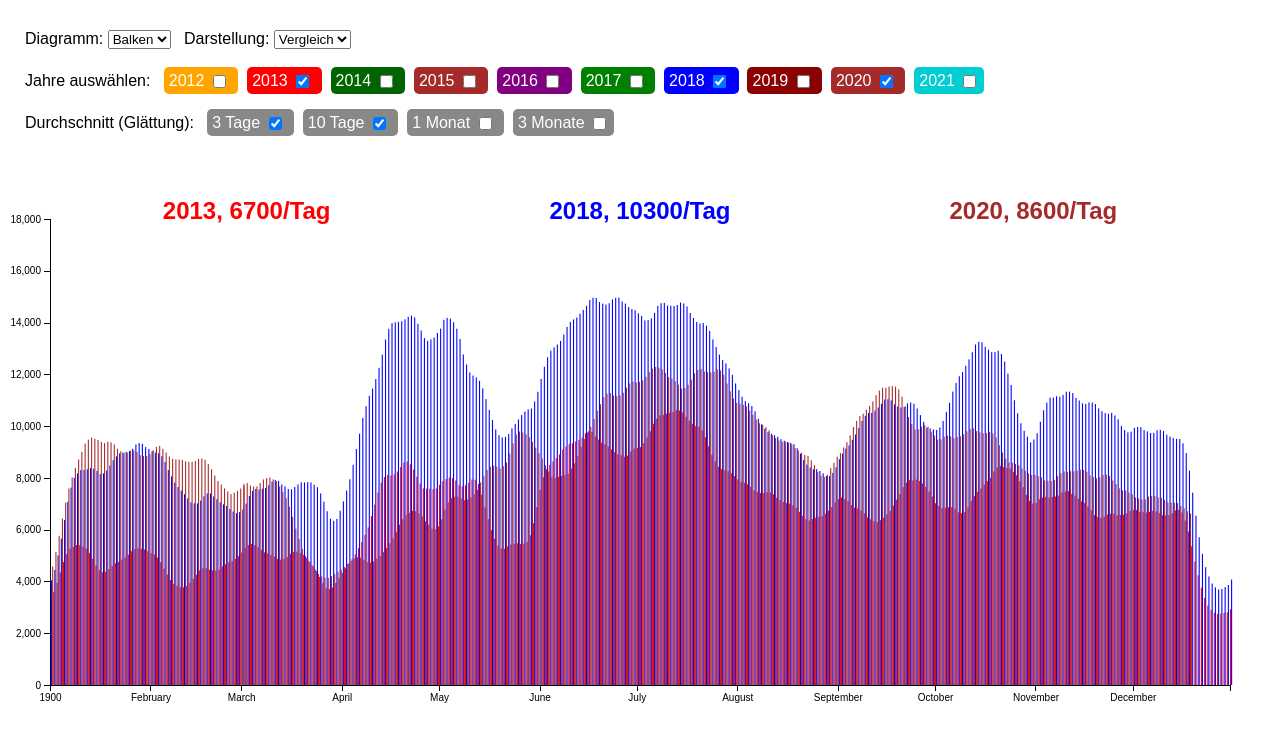
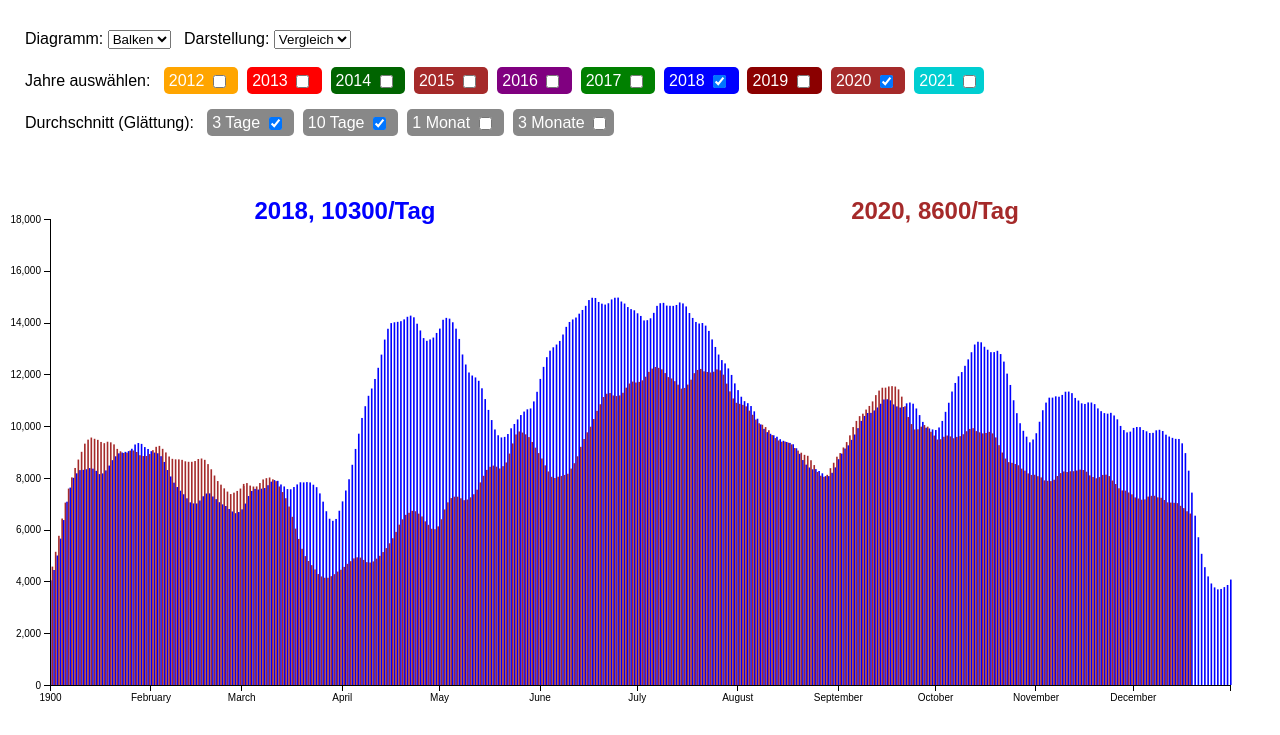
Before and after one commit to nicograef/wiwili, a plain HTML site: page index.html in a window 1280 px wide. Shown: the part 65-800 px from the top of the page. Drawn offline with nearby package versions, Linux system fonts and the light colour scheme.

Commit message:
Deploying to gh-pages from  @ 7aa24c1f9db4bf634eb1915e9f3a45b40b78dd32 🚀

```diff
--- a/bundle.js
+++ b/bundle.js
@@ -14,7 +14,7 @@
         2021: 'darkturquoise'
     };
 
-    var LineGraph = function (data) {
+    function LineGraph(data) {
         // set the dimensions and margins of the graph
         var axisOffset = 50;
         var svg = d3.select('svg')
@@ -69,9 +69,9 @@
             .append('g')
             .attr('class', 'axis')
             .call(d3.axisLeft(y));
-    };
+    }
 
-    var BarChart = function (data) {
+    function BarChart(data) {
         // set the dimensions and margins of the graph
         var axisOffset = 50;
         var svg = d3.select('svg')
@@ -127,16 +127,16 @@
             .append('g')
             .attr('class', 'axis')
             .call(d3.axisLeft(y));
-    };
+    }
 
     var parseTime = d3.timeParse('%m-%d');
     var parseTimeWithYear = d3.timeParse('%Y-%m-%d');
     d3.csv('data/counts-by-year.csv').then(function (rawData) {
-        var selectedYears = ['2013', '2018', '2020'];
+        var selectedYears = ['2018', '2020'];
         var selectedSmoothing = ['3-tage', '10-tage'];
         var selectedChartType = 'bar-chart';
         var selectedChartMode = 'comparison';
-        var updateGraph = function () {
+        function updateGraph() {
             // Create new copy every time so we don't mess with the original data set
             var currentCopy = rawData.map(function (d) { return ({
                 year: d.year,
@@ -164,33 +164,33 @@
                 LineGraph(filteredData);
             else if (selectedChartType === 'bar-chart')
                 BarChart(filteredData);
-        };
-        var onYearsChange = function (e) {
+        }
+        function onYearsChange(e) {
             var changedYear = e.target;
             if (changedYear.checked)
                 selectedYears.push(changedYear.value);
             else
                 selectedYears = selectedYears.filter(function (year) { return year !== changedYear.value; });
             updateGraph();
-        };
-        var onSmoothingChange = function (e) {
+        }
+        function onSmoothingChange(e) {
             var changedSmoothing = e.target;
             if (changedSmoothing.checked)
                 selectedSmoothing.push(changedSmoothing.value);
             else
                 selectedSmoothing = selectedSmoothing.filter(function (smoothing) { return smoothing !== changedSmoothing.value; });
             updateGraph();
-        };
-        var onChartTypeChange = function (e) {
+        }
+        function onChartTypeChange(e) {
             var clickedChartType = e.target;
             selectedChartType = clickedChartType.value;
             updateGraph();
-        };
-        var onChartModeChange = function (e) {
+        }
+        function onChartModeChange(e) {
             var clickedChartMode = e.target;
             selectedChartMode = clickedChartMode.value;
             updateGraph();
-        };
+        }
         document.querySelectorAll('#years .checkbox').forEach(function (checkbox) {
             var year = checkbox.children[1].value;
             checkbox.style.background = colors[year];
@@ -203,7 +203,7 @@
         document.querySelector('#chart-mode').addEventListener('change', onChartModeChange);
         updateGraph();
     });
-    var smooth = function (data, avgWidth) {
+    function smooth(data, avgWidth) {
         // smoothing with forward moving average
         data.forEach(function (d, i) {
             var localAvgWidth = avgWidth;
@@ -215,6 +215,6 @@
             var localAverage = d3.mean(localData.map(function (d) { return d.count; }));
             d.count = localAverage;
         });
-    };
+    }
 
 }(d3));
--- a/index.html
+++ b/index.html
@@ -31,7 +31,7 @@
         &nbsp;
         <span class="checkbox">
           <label for="2013">2013</label>
-          <input type="checkbox" name="2013" value="2013" checked />
+          <input type="checkbox" name="2013" value="2013" />
         </span>
         &nbsp;
         <span class="checkbox">
```
